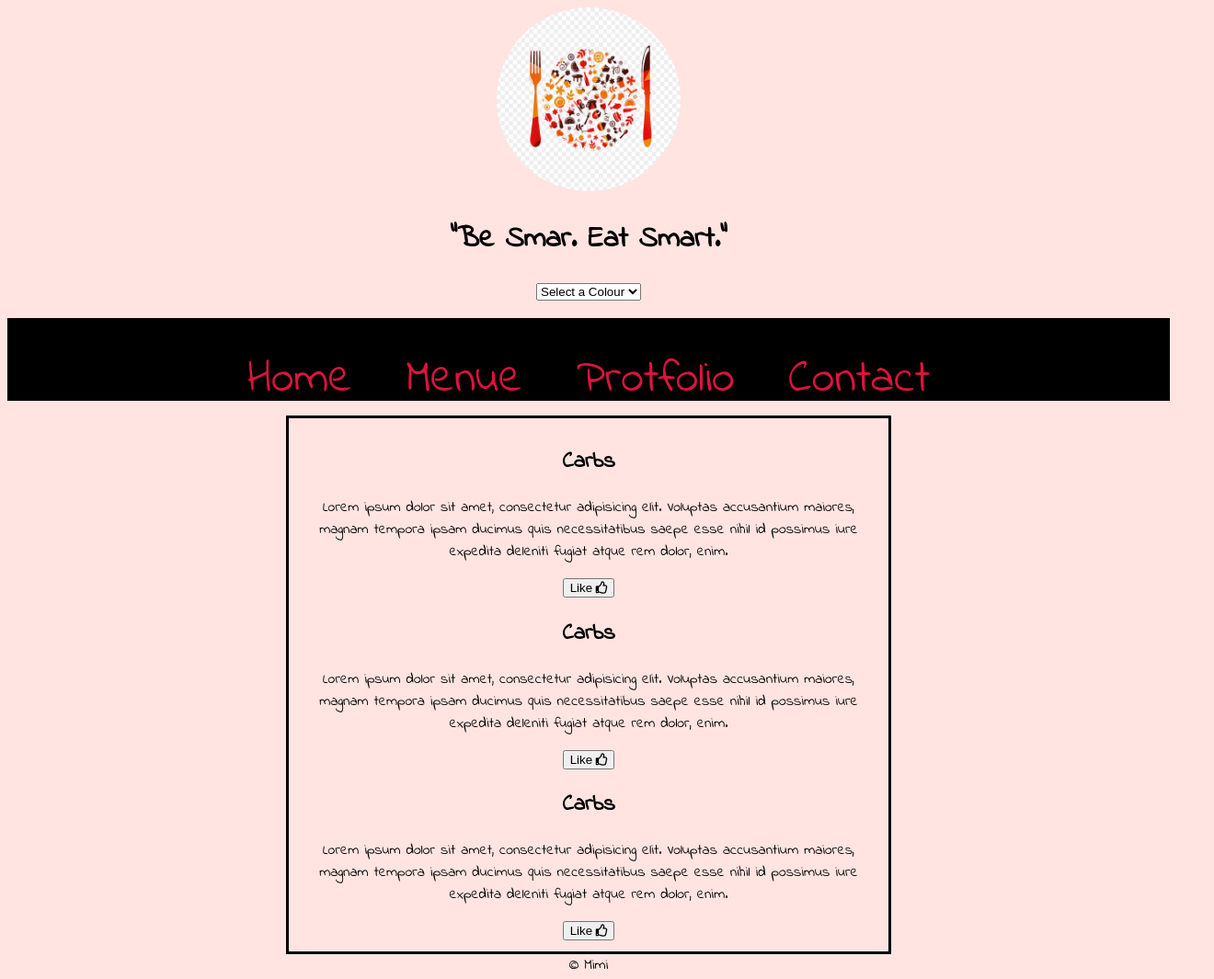
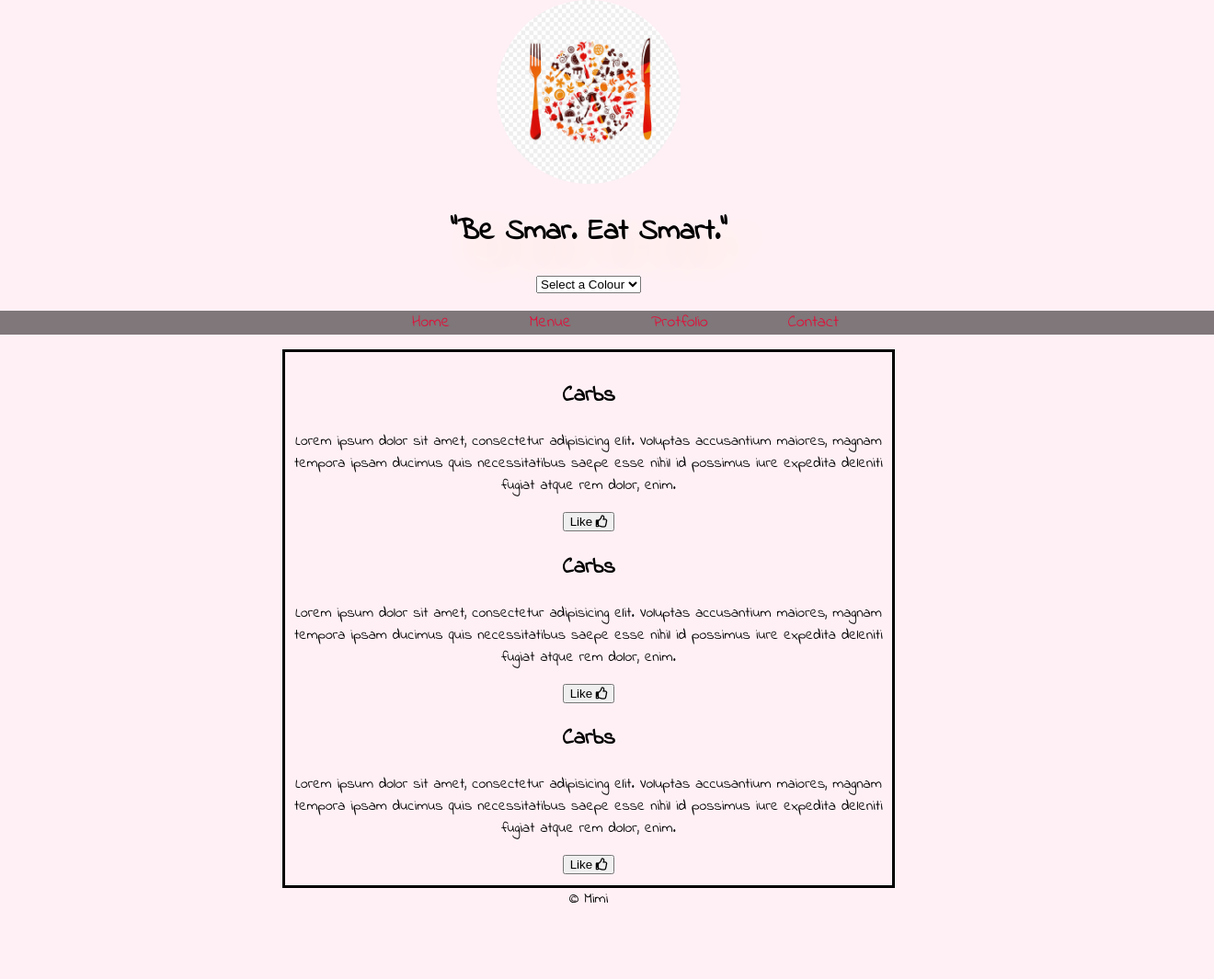
Before and after one commit to hellotheree/Nutrition, a plain HTML site: page index.html in a window 1280 px wide. Shown: the whole page at 92% size, 1320 px wide, since content can reach past the window. After the commit the page ends 990 px from the top, so only its background shows below. Drawn offline with Linux system fonts and the light colour scheme.

Commit message:
Version5

```diff
--- a/css/style.css
+++ b/css/style.css
@@ -1,9 +1,18 @@
 /* indian flower font */
 @import url('https://fonts.googleapis.com/css?family=Indie+Flower');
 
+html, body
+{
+    height: 100%;
+}
 body
 {
-    background-color: mistyrose;
+    /* Normalization */
+    padding: 0;
+    margin: 0;
+    background-color: lavenderblush;
+    background-size: cover;
+    background-attachment: fixed;
     text-align: center;
     font-family: 'Indie Flower', cursive;
 }
@@ -22,25 +31,35 @@ div
     border: 3px solid black;
     padding: 10px;
 }
-li
+
+
+h1
 {
-    display: inline;
-    text-shadow: 10px;
-    margin: 20px; /* for spread icons */
-    font-size: 50px;
-}
-a
-{
-    text-decoration: none;
-    color: crimson;
+    text-shadow: 20px 20px 40px bisque; /* left/right up/down blurr colour*/
 }
 a:hover
 {
     color: mistyrose;
+    font-size: x-large;
 }
-ul
+nav ul li a
 {
-    background-color: black;
-    height: 30px;
-    padding: 30px; /* for top */
+    text-decoration: none;
+    color: crimson;
+    font-size: large;
+    transition: 0.3s;
+    height: 10px;
+    padding: 20px; /* for top */
+    margin: 20px; /* for spread icons */
+
 }
+nav ul li
+{
+    display: inline;
+
+}
+nav ul
+{
+    background: rgba(0,0, 0 ,0.5);
+    width: 100%;
+}
```
